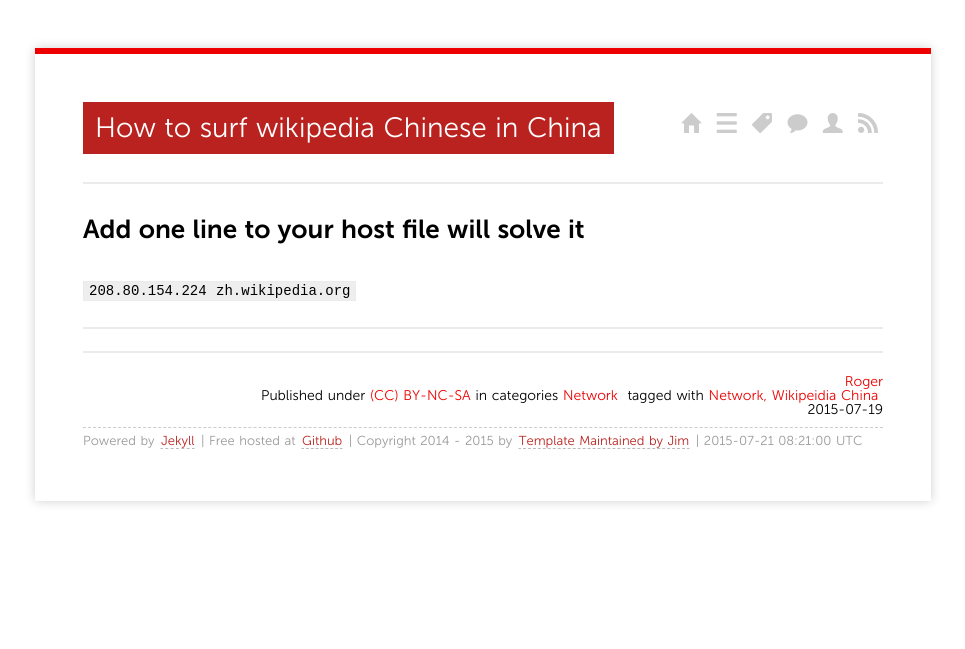
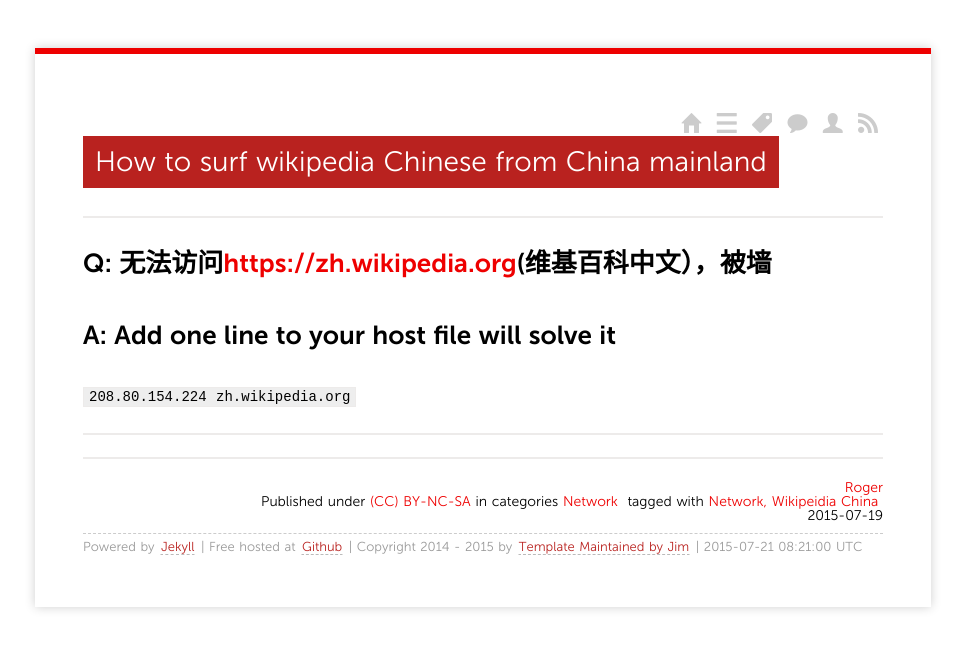
Before and after one commit to TJRoger/tjroger.github.io, a Jekyll site: the page built from _posts/2015/2015-07-19-How-to-surf-wikipedia-Chinese.md, in a window 1280 px wide. Shown: the top 649 px of the page, without its empty margins (157-1122 px from the left). Built offline with Jekyll 4.4.1, drawn with Linux system fonts in a browser that asks for light colours; nearby versions of some CDN libraries; Markdown is read by kramdown in place of the engine named in the settings; comment, search, counter and statistics services are not loaded.

Commit message:
Update 2015-07-19-How-to-surf-wikipedia-Chinese.md

```diff
--- a/_posts/2015/2015-07-19-How-to-surf-wikipedia-Chinese.md
+++ b/_posts/2015/2015-07-19-How-to-surf-wikipedia-Chinese.md
@@ -1,6 +1,6 @@
 ---
 layout: post
-title: How to surf wikipedia Chinese in China
+title: How to surf wikipedia Chinese from China mainland
 categories:
 - Network
 tags:
@@ -8,8 +8,8 @@ tags:
 ---
 
 
-
-##Add one line to your host file will solve it
+## Q: 无法访问[https://zh.wikipedia.org](https://zh.wikipedia.org)(维基百科中文），被墙
+## A: Add one line to your host file will solve it
 `208.80.154.224 zh.wikipedia.org`
 
 ----
```
